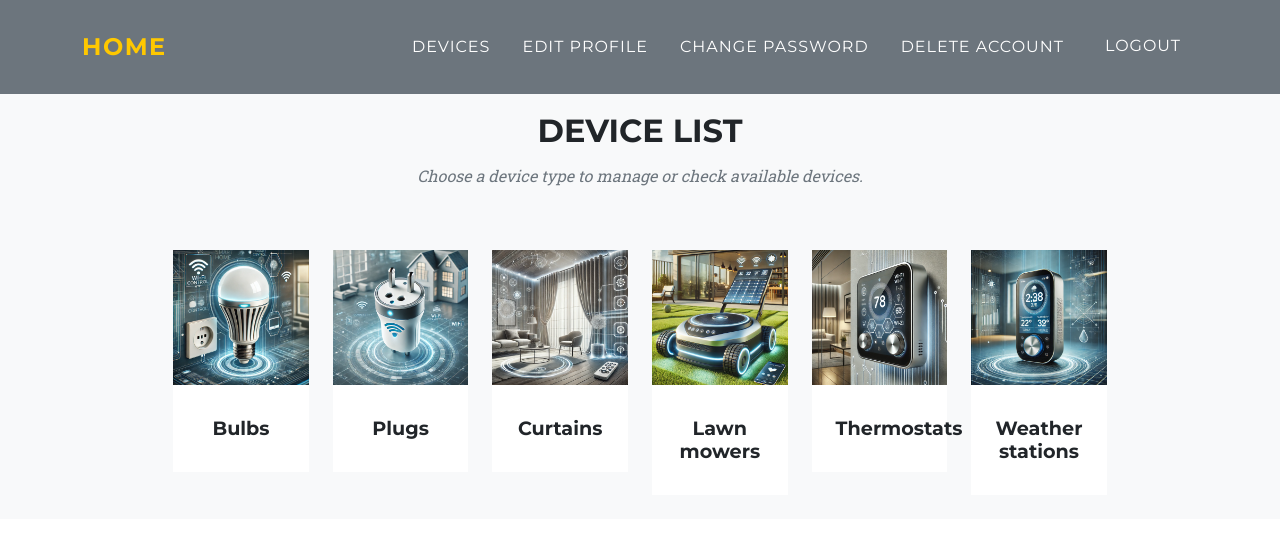
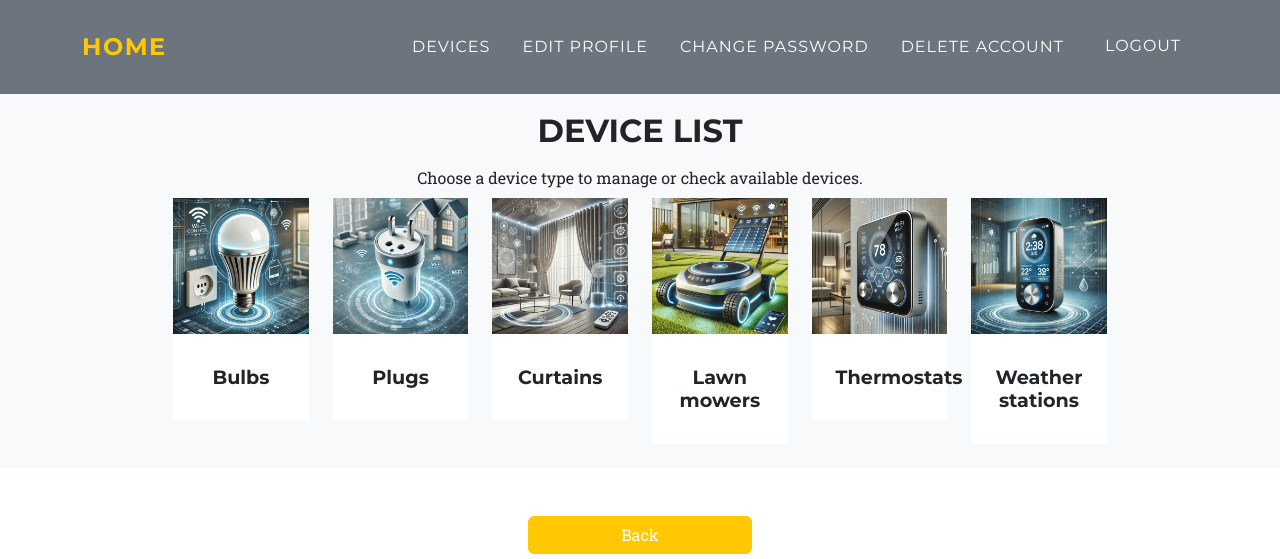
Before and after one commit to infoshareacademy/jpydzr6-smartcode-developers, a Django app: page /devices/list/ in a window 1280 px wide. Shown: the top 559 px of the page. Run offline with Django 5.2, Linux system fonts and the light colour scheme; the visitor is signed in with stand-in values (Sample User, id 1); some libraries are stand-ins or nearby versions.

Commit message:
font adjustment

```diff
--- a/DjangoProject/SCD_app/templates/device_list.html
+++ b/DjangoProject/SCD_app/templates/device_list.html
@@ -4,9 +4,9 @@
 	<div class="container text-center">
 		<div class="text-center">
 			<h2 class="section-heading text-uppercase">Device List</h2>
-			<h3 class="section-subheading text-muted">
+			<p class="mb-2">
 				Choose a device type to manage or check available devices.
-			</h3>
+			</p>
 		</div>
 
 		<!-- Row of Devices -->
```
